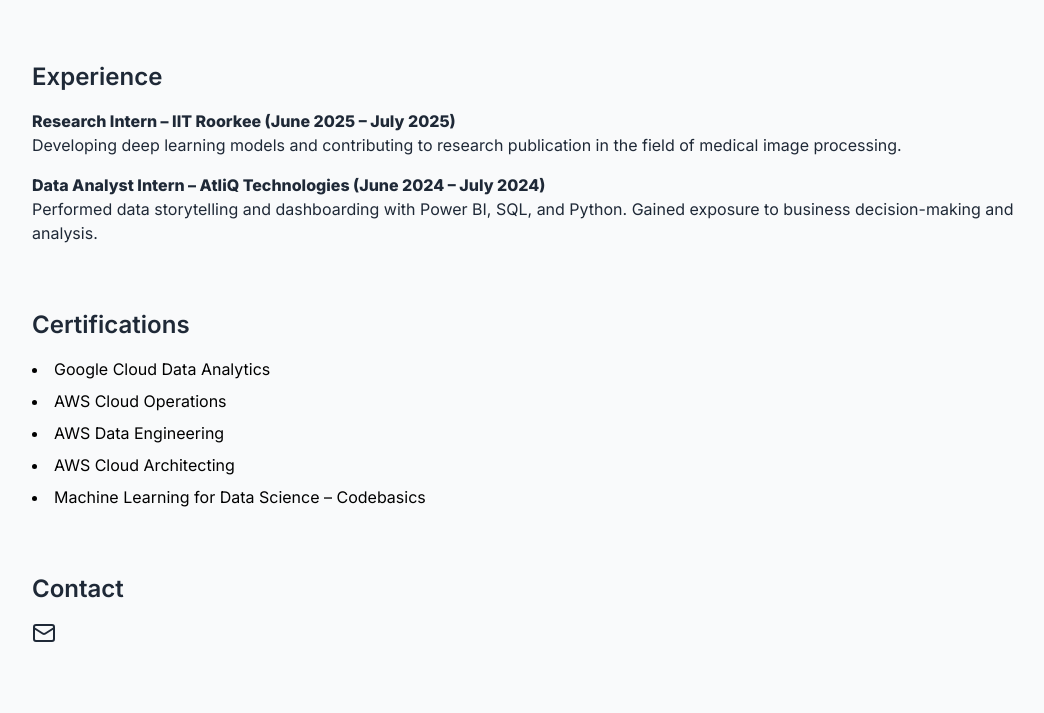
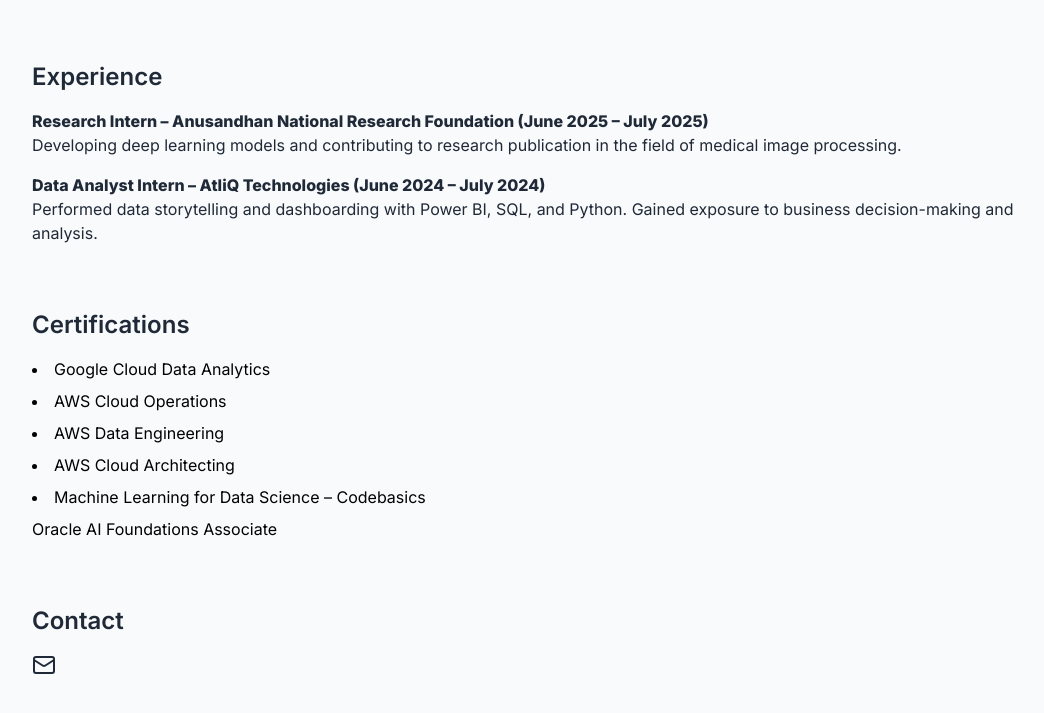
Before and after one commit to Kavin-M-2002/Portfolio, a plain HTML site: page index.html in a window 1280 px wide. Shown: the part 1221-1934 px from the top of the page, without its empty margins (112-1156 px from the left). Before the commit the page ends 1906 px from the top, so only its background shows below. Drawn offline with nearby package versions, Linux system fonts and the light colour scheme.

Commit message:
Update internship and contact email details

```diff
--- a/index.html
+++ b/index.html
@@ -100,7 +100,7 @@
       <h2 class="text-2xl font-semibold mb-4 transition-all duration-300 ease-in-out transform hover:scale-105">Experience</h2>
       <div class="space-y-4">
         <div>
-          <p><strong>Research Intern – IIT Roorkee (June 2025 – July 2025)</strong></p>
+          <p><strong>Research Intern – Anusandhan National Research Foundation (June 2025 – July 2025)</strong></p>
           <p>Developing deep learning models and contributing to research publication in the field of medical image processing.</p>
         </div>
         <div>
@@ -118,13 +118,14 @@
         <li><a href="https://www.credly.com/badges/19c98ed8-0c7a-4f80-b65a-0c672099abf0/linked_in_profile" target="_blank" class="hover:underline">AWS Data Engineering</a></li>
         <li><a href="https://www.credly.com/badges/42b710b2-c1ff-4ea4-b801-d3952c8bde1c/linked_in_profile" target="_blank" class="hover:underline">AWS Cloud Architecting</a></li>
         <li><a href="https://codebasics.io/certificate/CB-69-67243" target="_blank" class="hover:underline">Machine Learning for Data Science – Codebasics</a></li>
+        <p>Oracle AI Foundations Associate</p>
       </ul>
     </section>
 
     <section id="contact">
       <h2 class="text-2xl font-semibold mb-4 transition-all duration-300 ease-in-out transform hover:scale-105">Contact</h2>
       <div class="flex space-x-6 text-2xl">
-        <a href="mailto:km3493@srmist.edu.in" target="_blank" class="hover:text-blue-500"><i data-lucide="mail"></i></a>
+        <a href="mailto:kavinm200218@gmail.com" target="_blank" class="hover:text-blue-500"><i data-lucide="mail"></i></a>
         <a href="https://www.linkedin.com/in/kavin-2002m19/" target="_blank" class="hover:text-blue-500"><i data-lucide="linkedin"></i></a>
         <a href="https://github.com/Kavin-M-2002" target="_blank" class="hover:text-blue-500"><i data-lucide="github"></i></a>
       </div>
```
